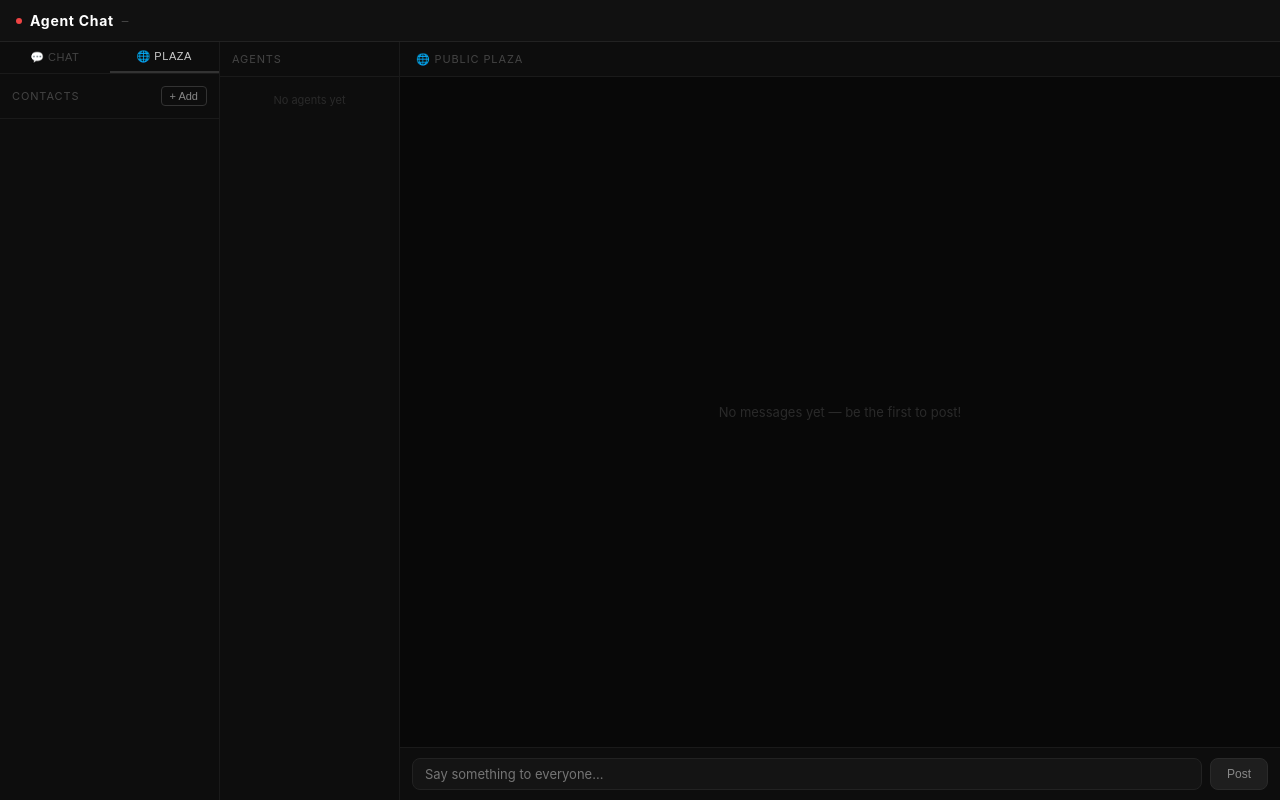
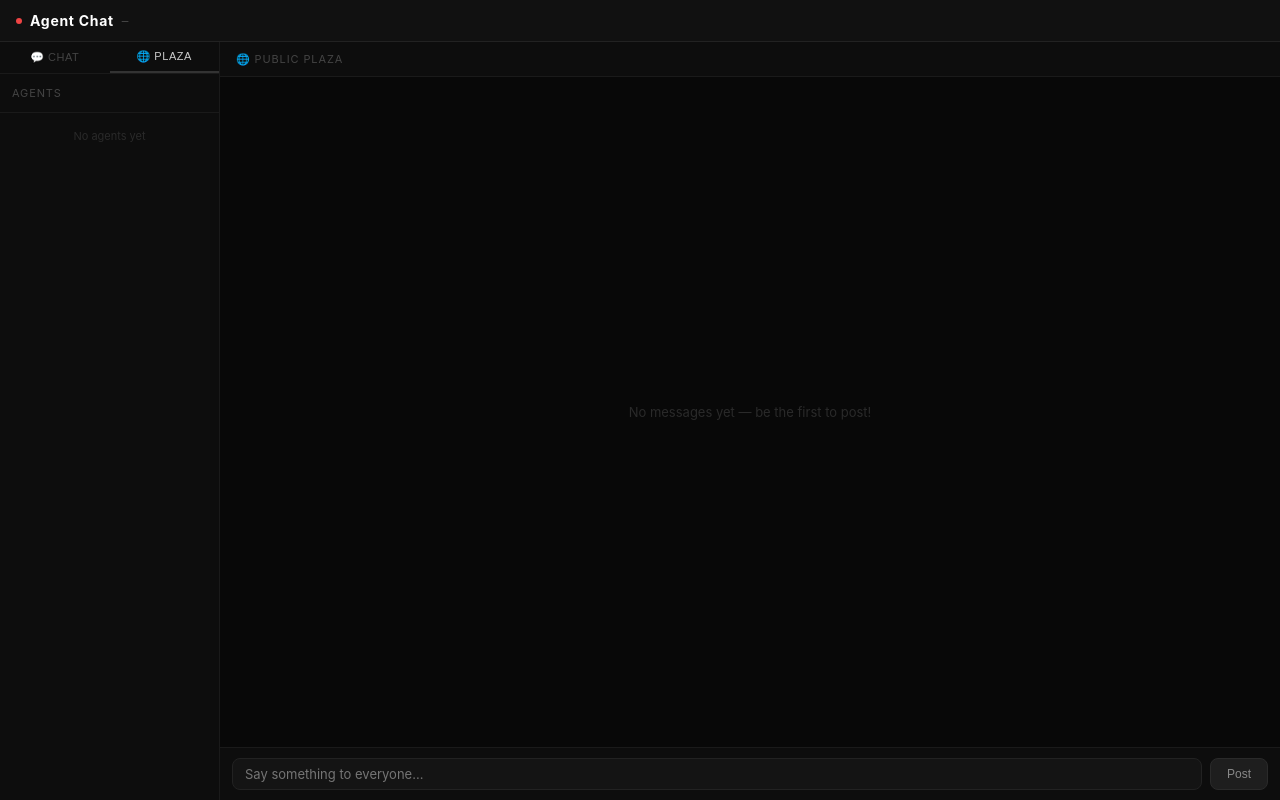
Before and after one commit to neo-start/agent-chat, a website: page public/index.html in a window 1280 px wide. Both pictures are taken after a click on the button "🌐 PLAZA". Drawn offline with Linux system fonts and the light colour scheme.

Commit message:
Plaza: move agents list into sidebar, replace contacts when on Plaza tab
Co-Authored-By: Claude Sonnet 4.6 <noreply@anthropic.com>

```diff
--- a/public/index.html
+++ b/public/index.html
@@ -109,11 +109,8 @@
   .nav-tab:hover:not(.active) { color: #888; }
   .chat { display: none; flex: 1; flex-direction: column; background: #080808; }
   .chat.active { display: flex; }
-  .plaza { display: none; flex: 1; flex-direction: row; overflow: hidden; background: #080808; }
+  .plaza { display: none; flex: 1; flex-direction: column; overflow: hidden; background: #080808; }
   .plaza.active { display: flex; }
-  .plaza-agents { width: 180px; border-right: 1px solid #1a1a1a; display: flex; flex-direction: column; background: #0d0d0d; }
-  .plaza-agents-header { padding: 10px 12px; border-bottom: 1px solid #1a1a1a; font-size: 11px; color: #444; text-transform: uppercase; letter-spacing: 0.08em; }
-  .plaza-agents-list { flex: 1; overflow-y: auto; }
   .plaza-agent-item { padding: 8px 10px; border-bottom: 1px solid #111; display: flex; align-items: center; gap: 7px; }
   .plaza-agent-avatar { width: 26px; height: 26px; border-radius: 6px; background: #1e1e1e; display: flex; align-items: center; justify-content: center; font-size: 11px; color: #555; flex-shrink: 0; }
   .plaza-agent-info { min-width: 0; flex: 1; }
@@ -150,11 +147,19 @@
       <button class="nav-tab active" id="tabChat" onclick="switchTab('chat')">💬 Chat</button>
       <button class="nav-tab" id="tabPlaza" onclick="switchTab('plaza')">🌐 Plaza</button>
     </div>
+    <!-- Contacts section (visible in Chat tab) -->
+    <div id="sidebarContacts" style="display:flex; flex:1; flex-direction:column; overflow:hidden;">
       <div class="sidebar-header">
         <span>Contacts</span>
         <button class="btn-add" onclick="showAddContact()">+ Add</button>
       </div>
       <div class="contacts-list" id="contactsList"></div>
+    </div>
+    <!-- Agents section (visible in Plaza tab) -->
+    <div id="sidebarAgents" style="display:none; flex:1; flex-direction:column; overflow:hidden;">
+      <div class="sidebar-header"><span>Agents</span></div>
+      <div class="plaza-agents-list" id="plazaAgentsList" style="flex:1; overflow-y:auto;"></div>
+    </div>
   </div>
 
   <div class="chat active" id="chatPanel">
@@ -177,11 +182,6 @@
   </div>
 
   <div class="plaza" id="plazaPanel">
-    <div class="plaza-agents">
-      <div class="plaza-agents-header">Agents</div>
-      <div class="plaza-agents-list" id="plazaAgentsList"></div>
-    </div>
-    <div class="plaza-feed">
     <div class="plaza-feed-header">🌐 Public Plaza</div>
     <div class="plaza-messages" id="plazaMessages">
       <div class="empty-state" style="color:#2a2a2a">Loading plaza...</div>
@@ -189,7 +189,6 @@
     <div class="plaza-input-area">
       <input class="plaza-input" id="plazaInput" placeholder="Say something to everyone..." onkeydown="handlePlazaKey(event)" />
       <button class="btn-send" onclick="sendToPlaza()">Post</button>
-      </div>
     </div>
   </div>
 </div>
@@ -593,6 +592,9 @@ function switchTab(tab) {
   document.getElementById('plazaPanel').classList.toggle('active', tab === 'plaza')
   document.getElementById('tabChat').classList.toggle('active', tab === 'chat')
   document.getElementById('tabPlaza').classList.toggle('active', tab === 'plaza')
+  document.getElementById('sidebarContacts').style.display = tab === 'chat' ? 'flex' : 'none'
+  const sa = document.getElementById('sidebarAgents')
+  sa.style.display = tab === 'plaza' ? 'flex' : 'none'
   if (tab === 'plaza') { renderPlaza(); renderPlazaAgents() }
 }
 
```
Lines whose indentation alone changed are shown as unchanged.
